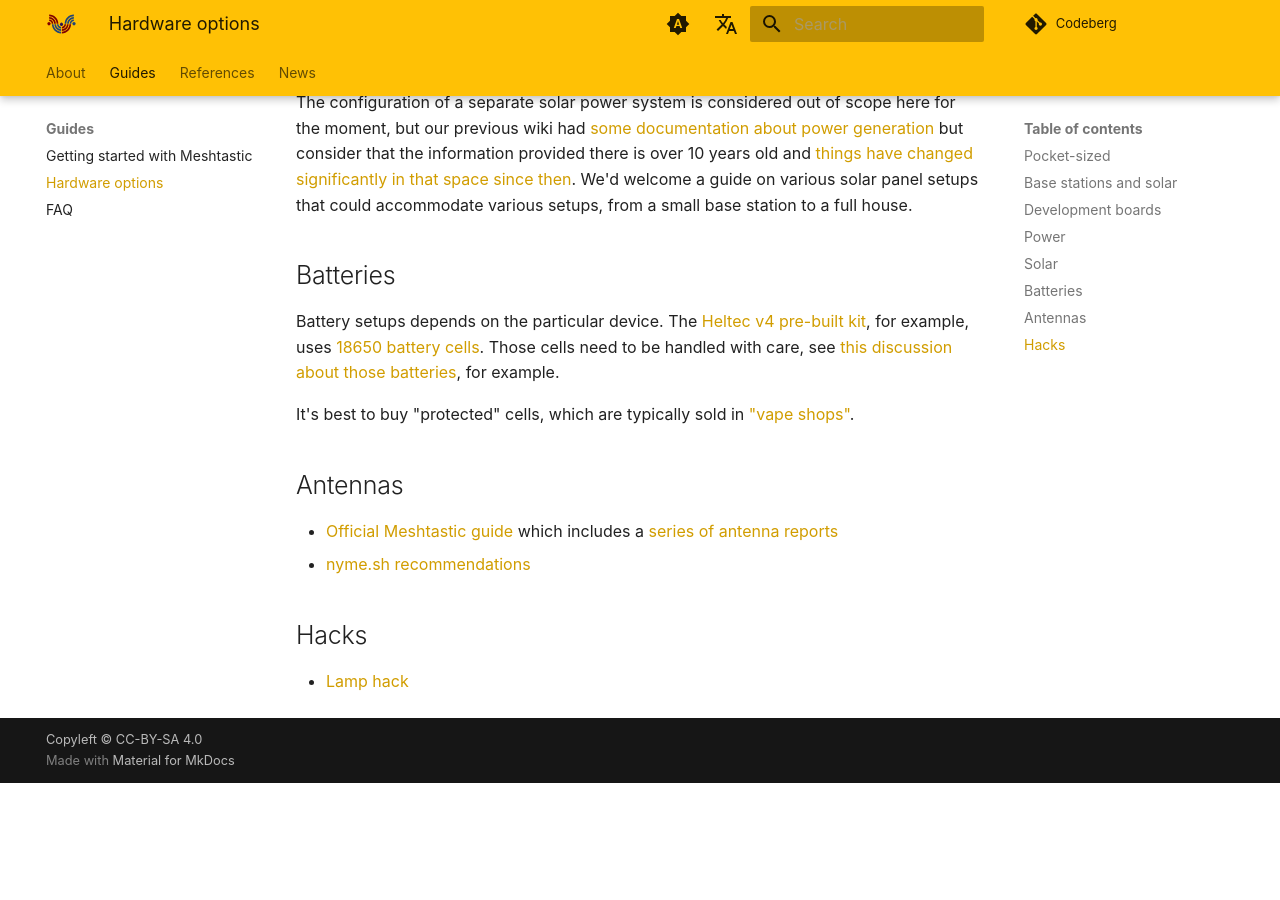
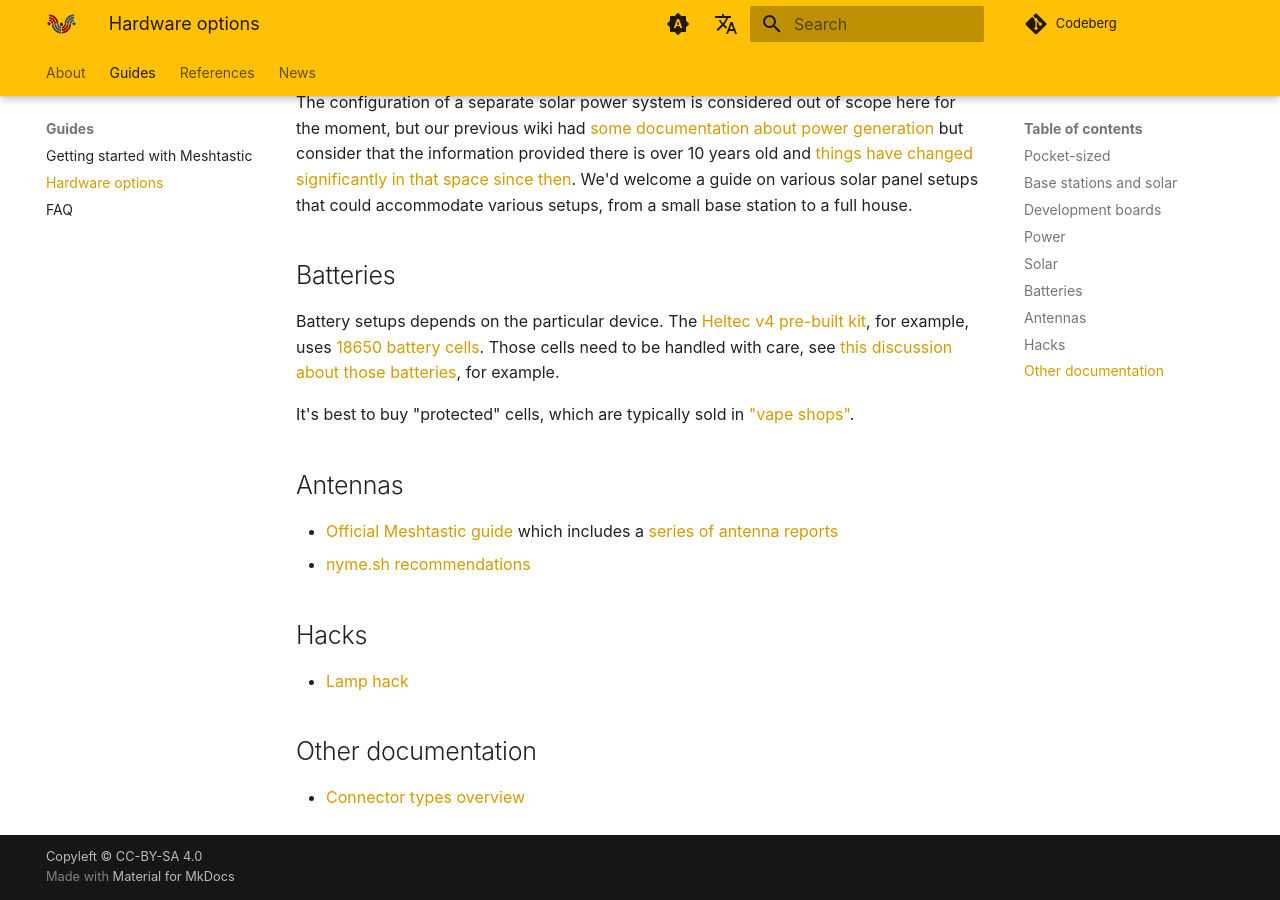
Before and after one commit to ReseauLibre/lora.reseaulibre.ca, an MkDocs documentation site: the page built from docs/guides/hardware.md, in a window 1280 px wide and 900 px high, scrolled down 2345 px. Built offline with MkDocs 1.6.1 and Material for MkDocs 9.7.7, drawn with Linux system fonts in a browser that asks for light colours; plug-ins that fetch from the network failed and are left out; comment, search, counter and statistics services are not loaded; before the commit the page ends 3128 px from its top, so only the background shows below that.

Commit message:
another link from awesome blabla

```diff
--- a/docs/guides/hardware.md
+++ b/docs/guides/hardware.md
@@ -130,3 +130,7 @@ shops"](https://www.openstreetmap.org/search?query=vape+shop&zoom=12&minlon=-74.
 ## Hacks
 
 - [Lamp hack](https://hackaday.io/project/194509-harbor-breeze-meshtastic-hack)
+
+## Other documentation
+
+- [Connector types overview](https://pole1.co.uk/blog/5/)
```
